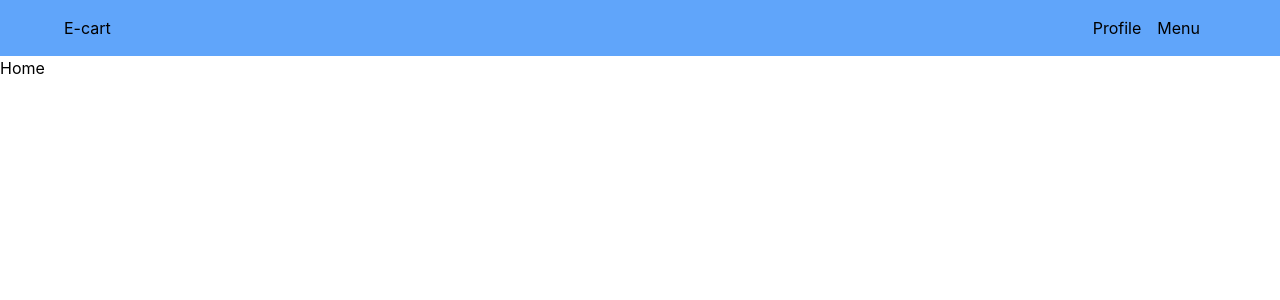
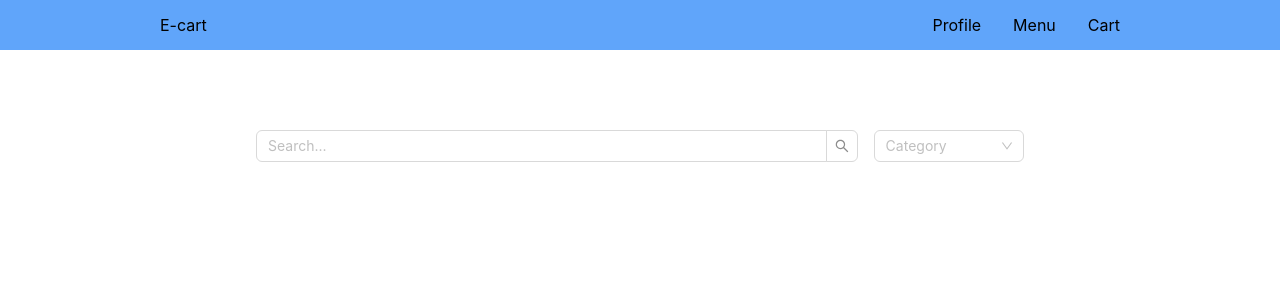
Before and after one commit to Maheedhar18/e-commerce, a React (Create React App) app in the folder e-commerce/: page /home in a window 1280 px wide. Shown: the top 300 px of the page. Built offline with nearby package versions, Linux system fonts and the light colour scheme; no server answers.

Commit message:
categories fetched

```diff
--- a/e-commerce/package.json
+++ b/e-commerce/package.json
@@ -7,6 +7,7 @@
     "@testing-library/jest-dom": "^5.17.0",
     "@testing-library/react": "^13.4.0",
     "@testing-library/user-event": "^13.5.0",
+    "antd": "^5.16.0",
     "react": "^18.2.0",
     "react-dom": "^18.2.0",
     "react-scripts": "5.0.1",
--- a/e-commerce/src/App.js
+++ b/e-commerce/src/App.js
@@ -3,11 +3,14 @@ import Home from "./pages/Home/Home";
 import Login from "./pages/Login/Login";
 import ReactDOM from "react-dom/client";
 import { BrowserRouter, Routes, Route } from "react-router-dom";
+// import "antd/dist/antd.css";
+import 'antd/dist/reset.css';
 
 function App() {
   return (
-    <div>
+    <div class=" h-screen ">
     <NavBar/>
+    <div className="w-[60%] m-auto py-20">
         <BrowserRouter>
             <Routes>
                 <Route path="/login" element={<Login />} />
@@ -15,6 +18,8 @@ function App() {
             </Routes>
         </BrowserRouter>
     </div>
+</div>
+
   );
 }
 
--- a/e-commerce/src/components/NavBar/NavBar.js
+++ b/e-commerce/src/components/NavBar/NavBar.js
@@ -1,13 +1,15 @@
 import React from 'react'
 import ShoppingCartOutlined from '@ant-design/icons';
 
+
 const NavBar = () => {
   return (
-    <div className='px-16 py-4 flex justify-between items-center bg-blue-400'>
+    <div className='px-[160px] py-4 flex justify-between items-center bg-blue-400'>
              <div>E-cart</div>
              <div className='flex items-center'>
              <div>Profile</div>
-             <div className='mx-4'>Menu</div>
+             <div className='mx-8'>Menu</div>
+             <div>Cart</div>
              <div><ShoppingCartOutlined /></div>
              </div>
 
--- a/e-commerce/src/index.css
+++ b/e-commerce/src/index.css
@@ -1,6 +1,7 @@
 @tailwind base;
 @tailwind components;
 @tailwind utilities;
+
 
 
 body {
--- a/e-commerce/src/index.js
+++ b/e-commerce/src/index.js
@@ -3,6 +3,7 @@ import ReactDOM from 'react-dom/client';
 import './index.css';
 import App from './App';
 import reportWebVitals from './reportWebVitals';
+// import "antd/dist/antd.css";
 
 const root = ReactDOM.createRoot(document.getElementById('root'));
 root.render(
--- a/e-commerce/src/pages/Home/Home.js
+++ b/e-commerce/src/pages/Home/Home.js
@@ -1,8 +1,43 @@
-import React from 'react'
+import React, { useState } from 'react'
+import { useEffect } from 'react';
+import { Select } from 'antd';
+import { Input } from 'antd';
+const Home = () => {
+  const [categories, setCategories] = useState([]);
+  const { Search } = Input;
+  const fetchCategories = () => {
+    fetch('https://dummyjson.com/products/categories')
+.then(res => res.json())
+.then(res=> {
+  let tempCategories = [];
+  res.map((item) =>{
+    let tempOption = {
+      value:item,
+      label:item
+    }
+    tempCategories.push(tempOption);
+  })
+  setCategories(tempCategories)
+})
 
-const Home = () => {
+  }
+  useEffect(() => {
+    fetchCategories()
+  }, [])
+
+
   return (
-    <div>Home</div>
+    <div>
+      <div className='flex'>
+      <Search placeholder="Search..." style={{ width: '80%' }}className='mr-4' />
+        <Select
+      style={{ width: "20%" }}
+      placeholder="Category"
+      options={categories || []}
+    /></div>
+
+
+    </div>
   )
 }
 
--- /dev/null
+++ b/e-commerce/src/pages/Product/Product.js
@@ -0,0 +1,9 @@
+import React from 'react'
+
+const Product = () => {
+  return (
+    <div>Product</div>
+  )
+}
+
+export default Product
```
Also changed, not shown: 1 other file (tests, documents, lock files or other folders). Lines whose indentation alone changed are shown as unchanged.
